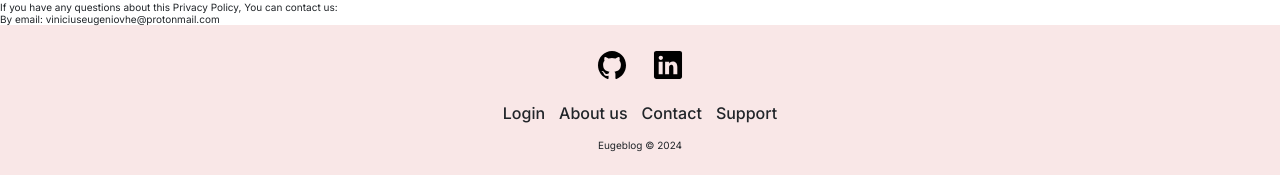
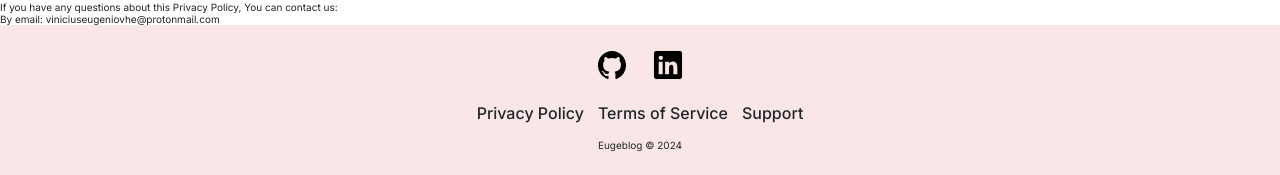
Before and after one commit to viniciuseugenio/eugeblog, a Django app: page /accounts/privacy-policy/ in a window 1280 px wide. Shown: the part 1825-2000 px from the top of the page. Run offline with Django 5.2, Linux system fonts and the light colour scheme.

Commit message:
Improve HTML anchors and its hrefs

```diff
--- a/templates/partials/_footer.html
+++ b/templates/partials/_footer.html
@@ -23,9 +23,8 @@
 
   <nav class="footer-nav main-nav">
     <ul class="main-nav-list">
-      <li><a class="main-nav-link" href="#">Login</a></li>
-      <li><a class="main-nav-link" href="#">About us</a></li>
-      <li><a class="main-nav-link" href="#">Contact</a></li>
+      <li><a class="main-nav-link" href="{% url "account_privacy_policy" %}">Privacy Policy</a></li>
+      <li><a class="main-nav-link" href="{% url "account_terms_service" %}">Terms of Service</a></li>
       <li><a class="main-nav-link" href="#">Support</a></li>
     </ul>
   </nav>
--- a/templates/partials/_header.html
+++ b/templates/partials/_header.html
@@ -1,11 +1,11 @@
 <header class="header">
-  <a href="#">
+  <a href="{% url "posts:list_view" %}">
     <img class="site-icon" src="{{ MEDIA_URL }}icons/eugeblog-hori.svg" alt="" />
   </a>
 
   <nav class="main-nav">
     <ul class="main-nav-list">
-      <li><a class="main-nav-link" href="login.html">Login</a></li>
+      <li><a class="main-nav-link" href="{% url "account_login" %}">Login</a></li>
       <li><a class="main-nav-link" href="#">About us</a></li>
       <li><a class="main-nav-link" href="#">Contact</a></li>
       <li><a class="main-nav-link" href="#">Support</a></li>
```
